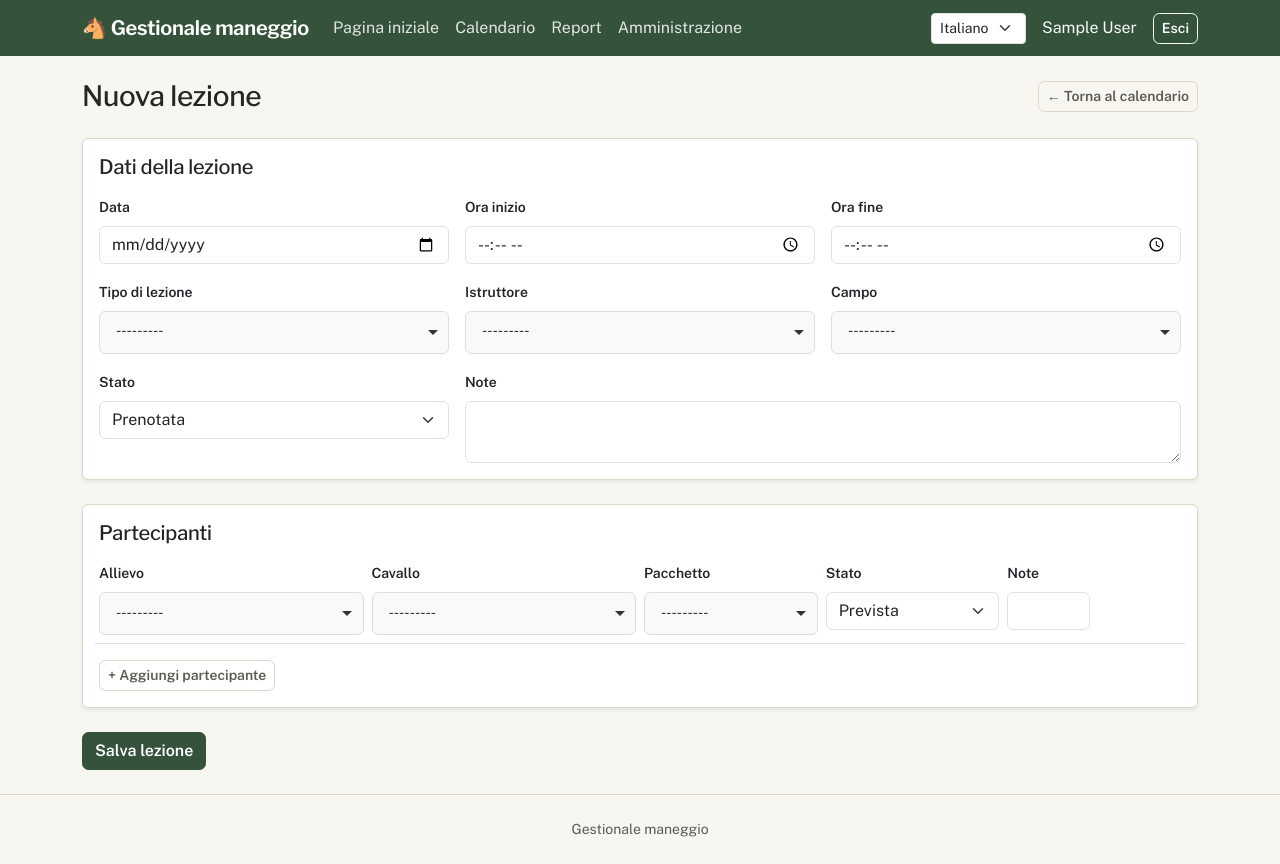
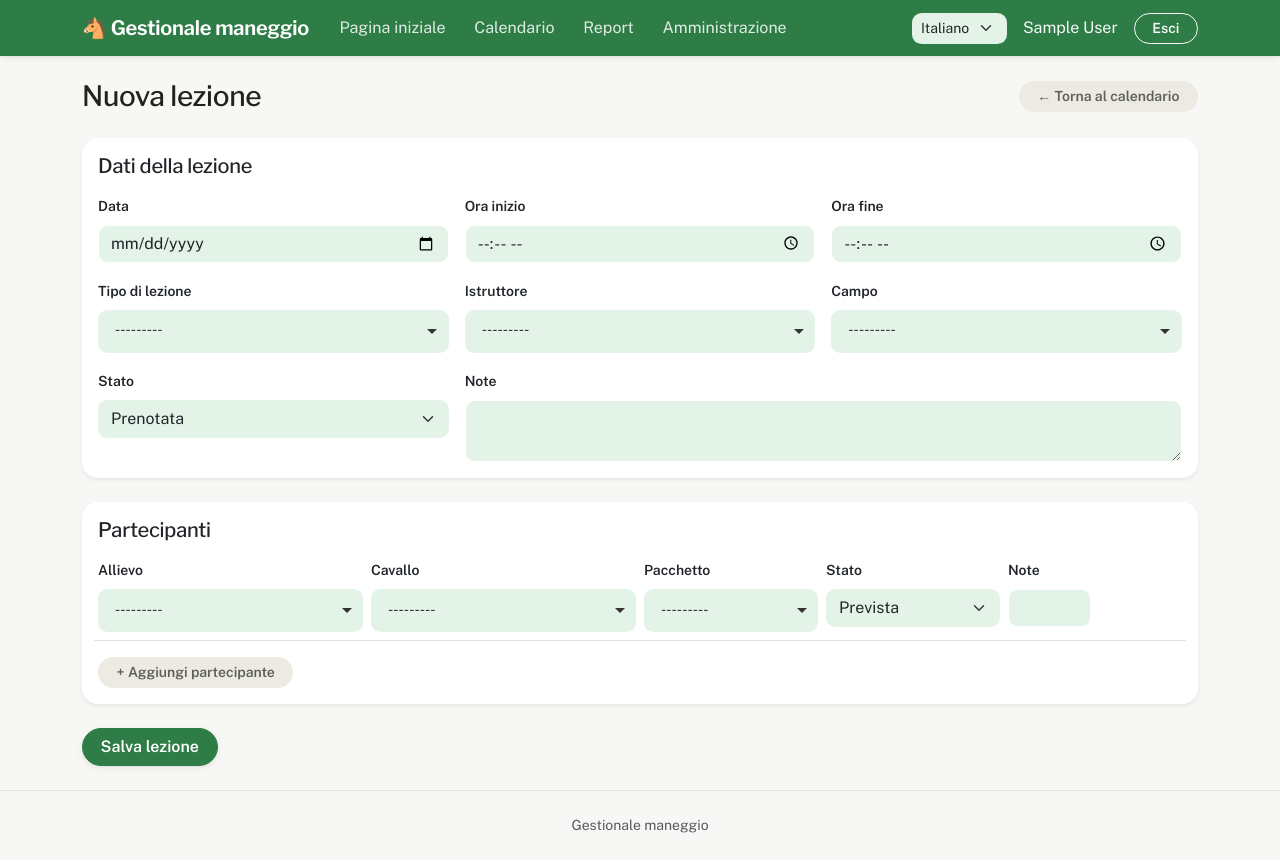
Before and after one commit to Lorenzo-Guardabascio/EquiLesson, a Django app: page /lezioni/nuova/ in a window 1280 px wide. After the commit the page ends 833 px from the top, so only its background shows below. Run offline with Django 5.2, Linux system fonts and the light colour scheme; the visitor is signed in with stand-in values (Sample User, id 1); data that the repository does not hold is empty; parts of the project's set-up code (start-up, migrations or seed data) failed here and were passed over; some libraries are stand-ins or nearby versions.

Commit message:
Seconda iterazione grafica: linguaggio più dichiaratamente Material/moderno
Su richiesta: la prima versione era troppo quieta/conservativa. Stessa
palette (verde legato al maneggio, non blu corporate) ma linguaggio
visivo dei componenti ora più vicino a Material Design 3:

- Verde più acceso (--brand da #35533a a #2e7d46) invece del forest-green
  spento di prima
- Pulsanti pieni 'pill' (border-radius: 999px) con vera elevazione al
  passaggio del mouse (ombra + translateY), non più il rettangolo
  piatto di Bootstrap
- Pulsanti secondari 'tonali' alla Material (sfondo verde/rosso tenue +
  testo colorato, zero bordo) al posto del semplice contorno sottile
- Campi di input/select 'filled': sfondo verde tenue invece di
  bianco+bordo grigio, bordo colorato solo al focus — Choices.js eredita
  lo stesso trattamento
- Card senza bordo, con elevazione vera (ombra a due livelli) invece
  del filo sottile
- Badge diventano chip completamente arrotondati

Verificato di nuovo con screenshot da browser reale su tutte le pagine
già controllate nella prima iterazione (home, calendario, form lezione,
report, login, portale allievo) prima di committare.

```diff
--- a/static/css/theme.css
+++ b/static/css/theme.css
@@ -1,16 +1,20 @@
 /*
- * Identità visiva di EquiLesson: sostituisce il blu/grigio di serie di
- * Bootstrap con una palette calda legata al mondo del maneggio (verde
- * bosco, carta chiara, dettagli cuoio), e la tipografia di sistema con
- * una coppia di font con più carattere.
+ * Identità visiva di EquiLesson — seconda iterazione, in chiave più
+ * dichiaratamente "moderna"/Material: forme più arrotondate, superfici
+ * "tonali" invece di bianco+bordo grigio, elevazione vera (ombre a
+ * più livelli) invece di un filo sottile, verde più acceso. La palette
+ * resta legata al mondo del maneggio (verde bosco, non blu corporate),
+ * ma il linguaggio visivo dei componenti ora richiama più da vicino
+ * Material Design 3: pulsanti pieni "pill", chip arrotondati, campi
+ * di input con sfondo tonale.
  *
  * Bootstrap qui è precompilato (bootstrap.min.css), non ricompilato da
  * SASS: i colori dei componenti sono valori esadecimali fissi nelle
  * singole regole (es. .btn-primary{--bs-btn-bg:#0d6efd}), non derivati
- * da --bs-primary. Per questo il retema qui sotto ridefinisce le
- * variabili per-componente di ogni classe effettivamente usata nei
- * template, invece di limitarsi a un'unica variabile globale che non
- * avrebbe alcun effetto sui componenti già compilati.
+ * da --bs-primary. Per questo il retema ridefinisce le variabili
+ * per-componente di ogni classe effettivamente usata nei template,
+ * invece di limitarsi a un'unica variabile globale che non avrebbe
+ * alcun effetto sui componenti già compilati.
  */
 
 /* --- font auto-ospitati (nessun CDN esterno, come bootstrap/fullcalendar/choices) --- */
@@ -30,15 +34,23 @@
 }
 
 :root {
-    --brand: #35533a;         /* verde bosco: azioni primarie, link, nav */
-    --brand-strong: #223a26;  /* hover/active sui controlli primari */
-    --brand-soft: #e7ede4;    /* sfondi tenui (badge, righe attive) */
-    --ink: #262622;           /* testo principale, nero caldo */
-    --ink-soft: #5c5a50;      /* testo secondario/muted */
-    --paper: #f7f6f1;         /* sfondo pagina, bianco caldo */
-    --surface: #ffffff;       /* card/pannelli */
-    --line: #ddd7c8;          /* bordi/separatori, grigio caldo */
-    --rust: #a1552b;          /* accento secondario (uso mirato, non decorativo) */
+    --brand: #2e7d46;          /* verde più acceso, non più il forest-green spento di prima */
+    --brand-strong: #1f5c33;   /* hover/active sui controlli primari */
+    --brand-soft: #e3f3e7;     /* superficie tonale: chip, campi di input, righe attive */
+    --brand-soft-strong: #c7e6cf; /* variante più satura della superficie tonale, per hover su elementi tonali */
+    --ink: #20241f;            /* testo principale */
+    --ink-soft: #5c6058;       /* testo secondario/muted */
+    --paper: #f7f8f5;          /* sfondo pagina */
+    --surface: #ffffff;        /* card/pannelli */
+    --line: #dfe3da;           /* bordi/separatori */
+    --rust: #a1552b;           /* accento secondario, uso mirato */
+
+    --radius-sm: 0.6rem;   /* input, badge piccoli */
+    --radius-md: 1rem;     /* card, alert */
+    --radius-pill: 999px;  /* bottoni, chip di stato */
+
+    --elevation-1: 0 1px 2px rgba(20, 24, 19, 0.06), 0 2px 8px rgba(20, 24, 19, 0.06);
+    --elevation-2: 0 2px 4px rgba(20, 24, 19, 0.08), 0 6px 16px rgba(20, 24, 19, 0.1);
 
     --font-display: "Libre Franklin", "Segoe UI", Roboto, Arial, sans-serif;
     --font-body: "Public Sans", "Segoe UI", Roboto, Arial, sans-serif;
@@ -64,23 +76,31 @@ a:hover {
     color: var(--brand-strong);
 }
 
-/* --- navbar: verde bosco invece del nero/grigio di serie --- */
+/* --- navbar: verde acceso, ombra invece del filo sottile di Bootstrap --- */
 .navbar-dark.bg-dark {
     background-color: var(--brand) !important;
+    box-shadow: var(--elevation-1);
 }
 .navbar-dark .navbar-nav .nav-link {
     color: rgba(255, 255, 255, 0.85);
+    border-radius: var(--radius-pill);
+    padding-left: 0.9rem !important;
+    padding-right: 0.9rem !important;
+    transition: background-color 0.15s ease, color 0.15s ease;
 }
-.navbar-dark .navbar-nav .nav-link:hover,
-.navbar-dark .navbar-nav .nav-link.active {
+.navbar-dark .navbar-nav .nav-link:hover {
     color: #fff;
+    background-color: rgba(255, 255, 255, 0.12);
 }
 
-/* --- pulsanti --- */
+/* --- pulsanti: pieni e "pill", con una vera elevazione al passaggio del mouse --- */
 .btn {
     font-family: var(--font-body);
     font-weight: 600;
-    border-radius: 0.4rem;
+    border-radius: var(--radius-pill);
+    padding-left: 1.1rem;
+    padding-right: 1.1rem;
+    transition: box-shadow 0.15s ease, transform 0.15s ease;
 }
 .btn-primary {
     --bs-btn-bg: var(--brand);
@@ -91,52 +111,94 @@ a:hover {
     --bs-btn-active-border-color: var(--brand-strong);
     --bs-btn-disabled-bg: var(--brand);
     --bs-btn-disabled-border-color: var(--brand);
-    --bs-btn-focus-shadow-rgb: 53, 83, 58;
+    --bs-btn-focus-shadow-rgb: 46, 125, 70;
+    box-shadow: var(--elevation-1);
 }
+.btn-primary:hover {
+    box-shadow: var(--elevation-2);
+    transform: translateY(-1px);
+}
+
+/* "tonale" alla Material invece del semplice contorno: sfondo verde
+   tenue, testo verde pieno, nessun bordo — non un pulsante secondario
+   qualunque, ma uno stato riconoscibile a colpo d'occhio */
 .btn-outline-primary {
-    --bs-btn-color: var(--brand);
-    --bs-btn-border-color: var(--brand);
-    --bs-btn-hover-bg: var(--brand);
-    --bs-btn-hover-border-color: var(--brand);
-    --bs-btn-active-bg: var(--brand);
-    --bs-btn-active-border-color: var(--brand);
+    --bs-btn-color: var(--brand-strong);
+    --bs-btn-bg: var(--brand-soft);
+    --bs-btn-border-color: transparent;
+    --bs-btn-hover-color: var(--brand-strong);
+    --bs-btn-hover-bg: var(--brand-soft-strong);
+    --bs-btn-hover-border-color: transparent;
+    --bs-btn-active-bg: var(--brand-soft-strong);
+    --bs-btn-active-border-color: transparent;
     --bs-btn-disabled-color: var(--brand);
-    --bs-btn-disabled-border-color: var(--brand);
-    --bs-btn-focus-shadow-rgb: 53, 83, 58;
+    --bs-btn-disabled-border-color: transparent;
 }
 .btn-outline-secondary {
     --bs-btn-color: var(--ink-soft);
-    --bs-btn-border-color: var(--line);
-    --bs-btn-hover-bg: var(--ink-soft);
-    --bs-btn-hover-border-color: var(--ink-soft);
-    --bs-btn-active-bg: var(--ink-soft);
-    --bs-btn-active-border-color: var(--ink-soft);
+    --bs-btn-bg: #eceae3;
+    --bs-btn-border-color: transparent;
+    --bs-btn-hover-color: var(--ink);
+    --bs-btn-hover-bg: #e0ddd3;
+    --bs-btn-hover-border-color: transparent;
+    --bs-btn-active-bg: #e0ddd3;
+    --bs-btn-active-border-color: transparent;
+}
+.btn-outline-danger {
+    --bs-btn-bg: #fbe7e7;
+    --bs-btn-border-color: transparent;
+    --bs-btn-hover-bg: #f6d0d0;
+    --bs-btn-hover-border-color: transparent;
+    --bs-btn-active-bg: #f6d0d0;
+    --bs-btn-active-border-color: transparent;
 }
 .btn-outline-light {
     --bs-btn-hover-color: var(--brand);
 }
+.btn-danger {
+    box-shadow: var(--elevation-1);
+}
 
-/* --- form: focus ring in tinta col brand, non blu --- */
+/* --- form: campi "filled" alla Material, non più bianco+bordo grigio --- */
+.form-control,
+.form-select {
+    background-color: var(--brand-soft);
+    border: 1.5px solid transparent;
+    border-radius: var(--radius-sm);
+}
 .form-control:focus,
 .form-select:focus {
+    background-color: var(--surface);
     border-color: var(--brand);
-    box-shadow: 0 0 0 0.25rem rgba(53, 83, 58, 0.25);
+    box-shadow: 0 0 0 0.2rem rgba(46, 125, 70, 0.18);
 }
 .form-label {
     font-weight: 600;
     font-size: 0.875rem;
 }
+/* Choices.js eredita lo stesso trattamento "filled" dei campi nativi */
+.choices__inner {
+    background-color: var(--brand-soft) !important;
+    border-color: transparent !important;
+    border-radius: var(--radius-sm) !important;
+}
+.choices.is-focused .choices__inner {
+    background-color: var(--surface) !important;
+    border-color: var(--brand) !important;
+    box-shadow: 0 0 0 0.2rem rgba(46, 125, 70, 0.18);
+}
 
-/* --- card: ombra più quieta, bordo caldo invece che grigio freddo --- */
+/* --- card: elevazione vera, angoli più morbidi --- */
 .card {
-    border-color: var(--line);
-    box-shadow: 0 1px 3px rgba(38, 38, 34, 0.06);
+    border: none;
+    border-radius: var(--radius-md);
+    box-shadow: var(--elevation-1);
 }
 .card-title {
     color: var(--ink);
 }
 
-/* --- tabelle e liste: intestazioni leggibili, righe pulite --- */
+/* --- tabelle e liste --- */
 .table {
     --bs-table-border-color: var(--line);
 }
@@ -152,11 +214,24 @@ a:hover {
 .list-group-item {
     border-color: var(--line);
 }
+.list-group-flush > .list-group-item {
+    border-width: 0 0 1px;
+}
 
-/* --- alert: leggermente più caldi dei toni di serie --- */
+/* --- badge: chip arrotondati alla Material invece del rettangolo di Bootstrap --- */
+.badge {
+    border-radius: var(--radius-pill);
+    font-weight: 600;
+    padding: 0.4em 0.75em;
+}
+
+/* --- alert: superficie tonale coerente col resto --- */
+.alert {
+    border-radius: var(--radius-md);
+    border: none;
+}
 .alert-light {
     background-color: var(--brand-soft);
-    border-color: var(--line);
     color: var(--ink);
 }
 
```
